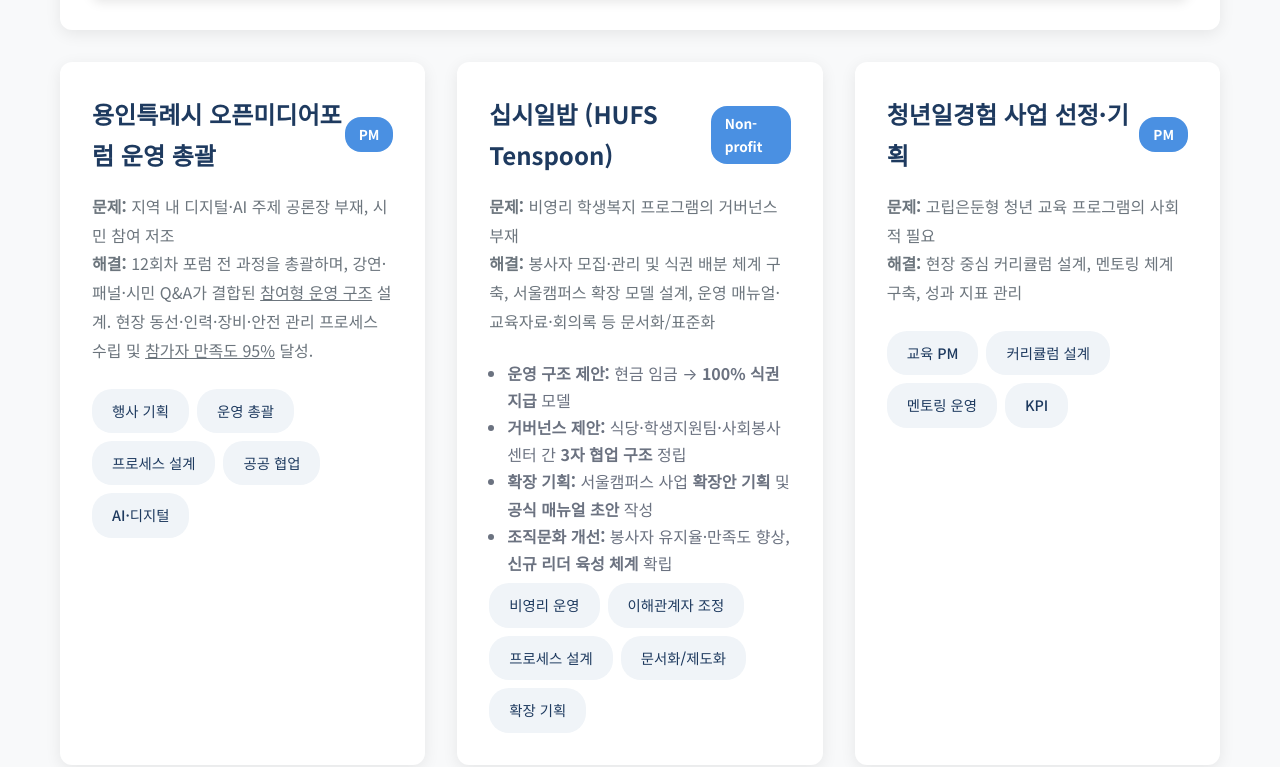
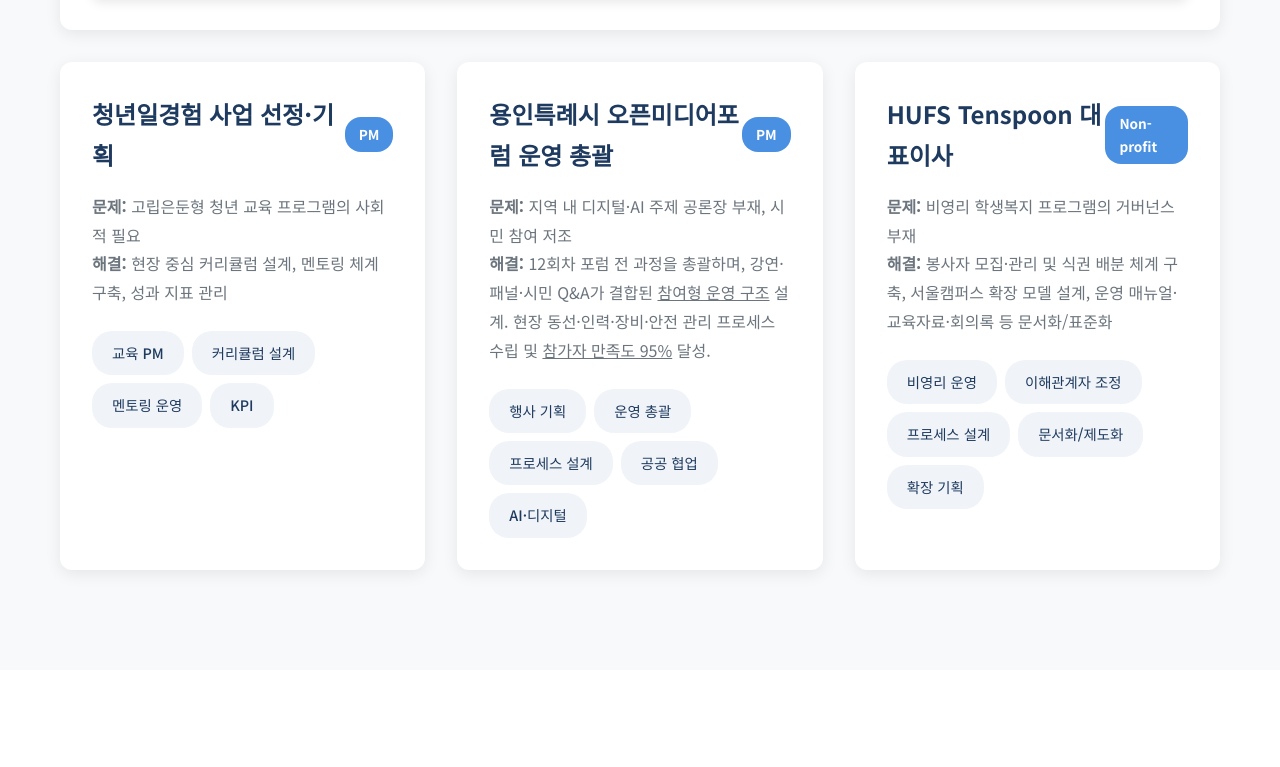
Before and after one commit to Gwanju-Son/sparta-edupm-copilot, a plain HTML site: page portfolio_site/index.html in a window 1280 px wide. Shown: the part 2799-3566 px from the top of the page. Drawn offline with Linux system fonts and the light colour scheme.

Commit message:
feat(projects): reorder projects (1 청년일경험, 2 용인 오픈미디어포럼, 3 십시일밥)

```diff
--- a/portfolio_site/index.html
+++ b/portfolio_site/index.html
@@ -84,7 +84,9 @@
                 <div class="about-text">
                     <h3>교육, 데이터, 사람을 잇는 여정</h3>
                     <p>
-                        철학을 공부하며 ‘학습의 본질’을 탐구했고, 한국외대X동원재단의 교육 조교로 교육 운영·학습 지원을 경험했습니다.
+                        철학/교육학을 공부하며 ‘학습의 본질’을 탐구했고,
+                        한국외대X동원재단의 교육 조교로 교육 운영·학습 지원을 경험했습니다.
+
                         이어 동료 조교들과 함께 AI 기반 교육 벤처를 창업해 자기주도적 학습 플랫폼을 구축하고 운영했습니다.
                         이후 ReadingStar Institute에서 현장의 학습자를 가까이 만났고, ‘손샘의리딩클래스’로 1인 교육사업을 기획하며
                         ‘좋은 교육’이 무엇인지 고민했습니다.
@@ -154,7 +156,25 @@
                     </div>
                 </div>
 
-                <!-- Project 2: Yongin Open Media Forum -->
+                <!-- Project 2: Youth Work Experience (reordered) -->
+                <div class="project-card">
+                    <div class="project-header">
+                        <h3>청년일경험 사업 선정·기획</h3>
+                        <span class="project-tag">PM</span>
+                    </div>
+                    <p class="project-desc">
+                        <strong>문제:</strong> 고립은둔형 청년 교육 프로그램의 사회적 필요<br>
+                        <strong>해결:</strong> 현장 중심 커리큘럼 설계, 멘토링 체계 구축, 성과 지표 관리<br>
+                    </p>
+                    <div style="display:flex; gap:8px; flex-wrap:wrap; margin:6px 0 0;">
+                        <span class="tag">교육 PM</span>
+                        <span class="tag">커리큘럼 설계</span>
+                        <span class="tag">멘토링 운영</span>
+                        <span class="tag">KPI</span>
+                    </div>
+                </div>
+
+                <!-- Project 3: Yongin Open Media Forum (reordered) -->
                 <div class="project-card">
                     <div class="project-header">
                         <h3>용인특례시 오픈미디어포럼 운영 총괄</h3>
@@ -175,21 +195,16 @@
                     </div>
                 </div>
 
-                <!-- Project 3: 십시일밥 -->
+                <!-- Project 4: 십시일밥 (reordered) -->
                 <div class="project-card">
                     <div class="project-header">
-                        <h3>십시일밥 (HUFS Tenspoon)</h3>
+                        <h3>HUFS Tenspoon 대표이사</h3>
                         <span class="project-tag">Non-profit</span>
                     </div>
                     <p class="project-desc">
                         <strong>문제:</strong> 비영리 학생복지 프로그램의 거버넌스 부재<br>
                         <strong>해결:</strong> 봉사자 모집·관리 및 식권 배분 체계 구축, 서울캠퍼스 확장 모델 설계, 운영 매뉴얼·교육자료·회의록 등 문서화/표준화<br>
-                        <ul style="margin:8px 0 0 18px; color:#6b7280;">
-                            <li><b>운영 구조 제안:</b> 현금 임금 → <b>100% 식권 지급 </b> 모델</li>
-                            <li><b>거버넌스 제안:</b> 식당·학생지원팀·사회봉사센터 간 <b>3자 협업 구조</b> 정립</li>
-                            <li><b>확장 기획:</b> 서울캠퍼스 사업 <b>확장안 기획</b> 및 <b>공식 매뉴얼 초안</b> 작성</li>
-                            <li><b>조직문화 개선:</b> 봉사자 유지율·만족도 향상, <b>신규 리더 육성 체계</b> 확립</li>
-                        </ul>
+
                     </p>
                     <div style="display:flex; gap:8px; flex-wrap:wrap; margin:6px 0 0;">
                         <span class="tag">비영리 운영</span>
@@ -197,24 +212,6 @@
                         <span class="tag">프로세스 설계</span>
                         <span class="tag">문서화/제도화</span>
                         <span class="tag">확장 기획</span>
-                    </div>
-                </div>
-
-                <!-- Project 4: Youth Work Experience -->
-                <div class="project-card">
-                    <div class="project-header">
-                        <h3>청년일경험 사업 선정·기획</h3>
-                        <span class="project-tag">PM</span>
-                    </div>
-                    <p class="project-desc">
-                        <strong>문제:</strong> 고립은둔형 청년 교육 프로그램의 사회적 필요<br>
-                        <strong>해결:</strong> 현장 중심 커리큘럼 설계, 멘토링 체계 구축, 성과 지표 관리<br>
-                    </p>
-                    <div style="display:flex; gap:8px; flex-wrap:wrap; margin:6px 0 0;">
-                        <span class="tag">교육 PM</span>
-                        <span class="tag">커리큘럼 설계</span>
-                        <span class="tag">멘토링 운영</span>
-                        <span class="tag">KPI</span>
                     </div>
                 </div>
             </div>
```
